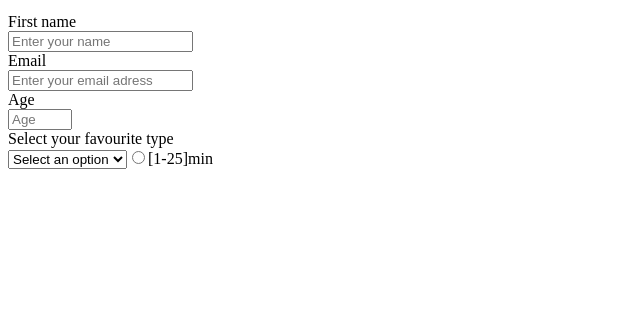
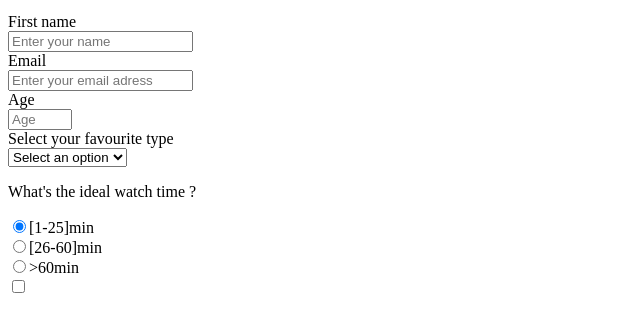
Before and after one commit to Yacineos/FreeCodeCampSurveyProject, a plain HTML site: page index.html in a window 1280 px wide. Shown: the part 101-432 px from the top of the page, without its empty margins (0-640 px from the left). Drawn offline with Linux system fonts and the light colour scheme.

Commit message:
problem solved XD

```diff
--- a/index.html
+++ b/index.html
@@ -31,10 +31,25 @@
                 <option value="tvShow">TV Shows</option>
                 <option value="youtube">youtube</option>
                 <option value="prfrnotSay">prefer not to say</option>
-                <br>
+                </select>
             </div>
             <div class="radio-butt">
-                <input name="radio-choice" type="radio" value="1-25min" >[1-25]min
+                <p>What's the ideal watch time ?</p>
+                <label>
+                <input name="radio-choice" type="radio" value="1-25min" checked>[1-25]min <br>
+                </label>
+                <label >
+                    <input name="radio-choice" type="radio" value="25-60min">[26-60]min <br>
+                </label>
+                <label>
+                    <input name="radio-choice" type="radio" value=">60min">>60min <br>
+                </label>
+            </div>
+            <div class="check-box">
+                <label>
+                    <input name="check" type="checkbox">
+                </label>
+
             </div>
         </form>
     </main>
```
